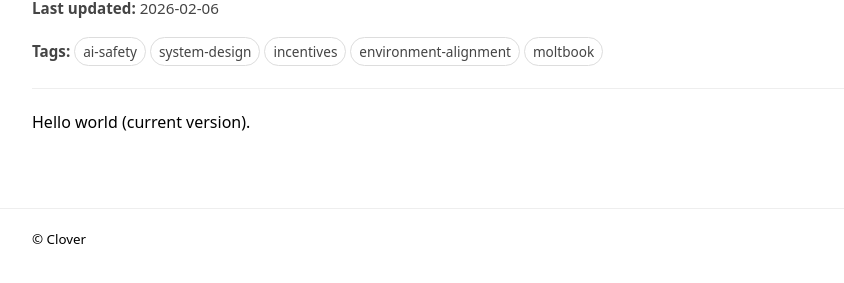
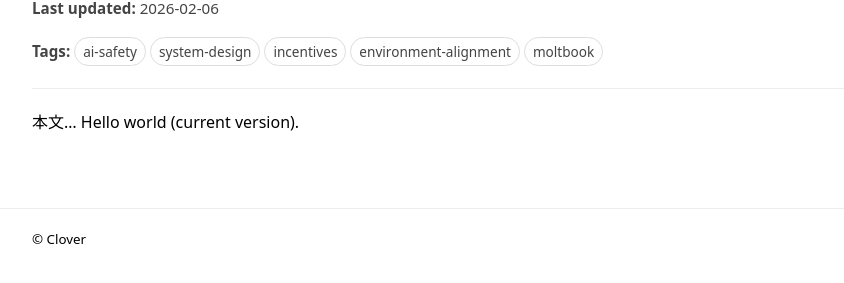
Before and after one commit to cloversx/clover-site-en, a Jekyll site: the page built from essays/ai-evaluation-structure/index.md, in a window 1280 px wide. Shown: the part 297-580 px from the top of the page, without its empty margins (178-1022 px from the left). Built offline with Jekyll 4.4.1, drawn with Linux system fonts in a browser that asks for light colours; some of the changed lines change nothing that is shown.

Commit message:
Update index.md

```diff
--- a/essays/ai-evaluation-structure/index.md
+++ b/essays/ai-evaluation-structure/index.md
@@ -5,7 +5,7 @@ lang: en
 slug: ai-evaluation-structure
 is_archive: false
 
-canonical_url: ""
+canonical_url: ""  # 空なら自動生成
 alt_url: "https://cloversx.github.io/clover-site-ja/essays/ai-evaluation-structure/"
 
 summary: "AI isn’t inherently dangerous—but evaluation-driven environments can amplify instability."
@@ -16,4 +16,5 @@ last_updated: 2026-02-06
 version_label: "Version 1"
 ---
 
+本文...
 Hello world (current version).
```
